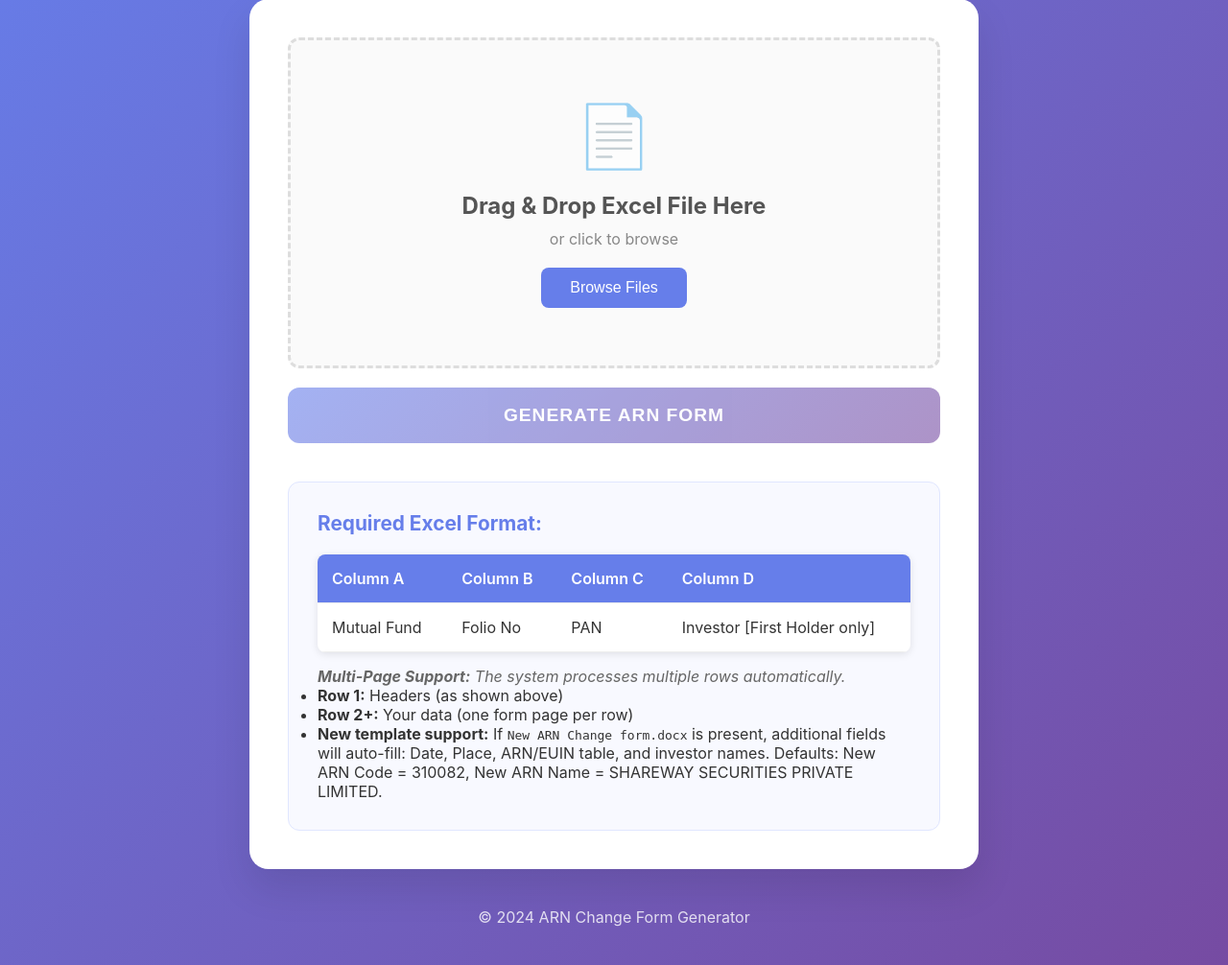
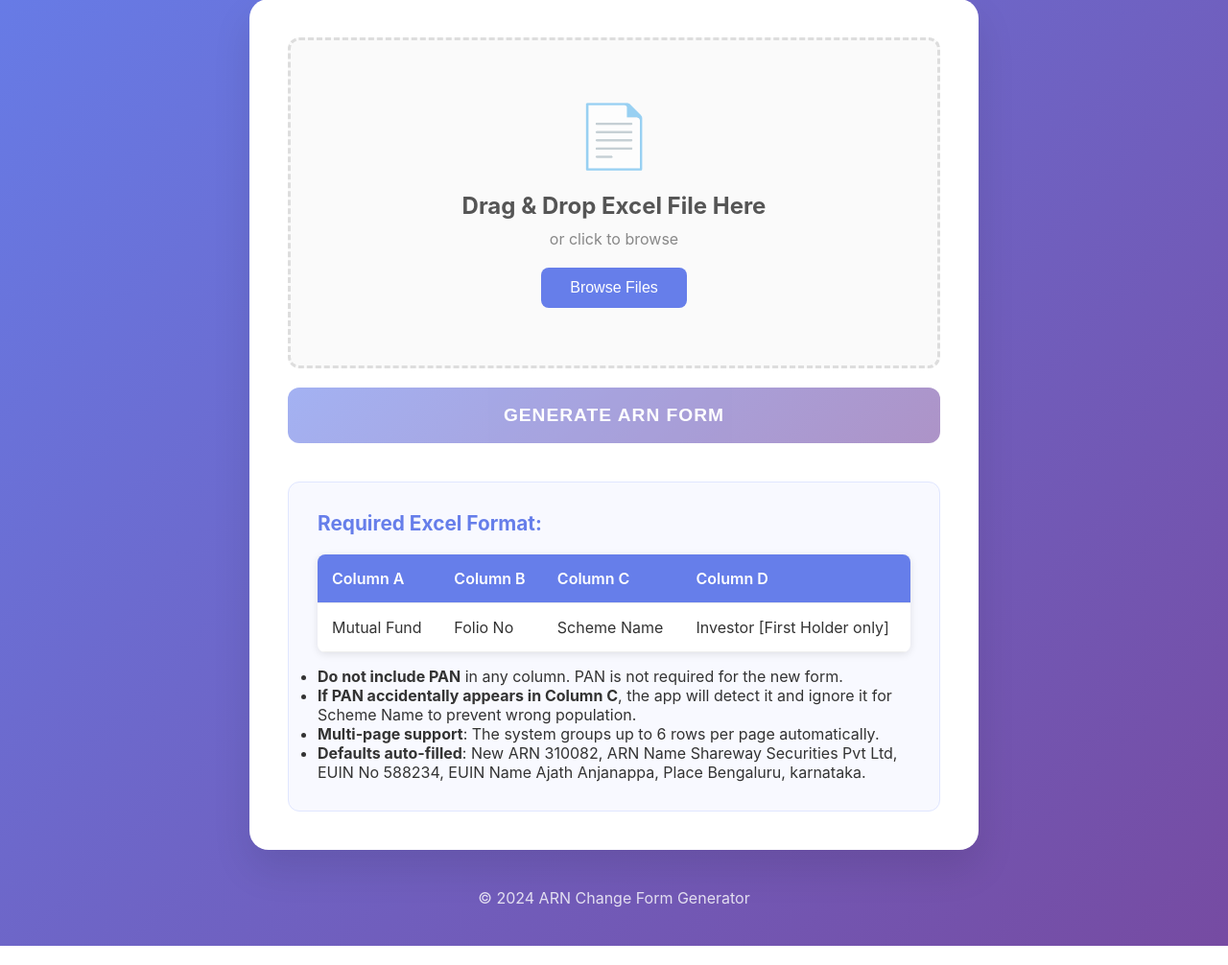
Before and after one commit to mansanitizer/ARNFORM, a Flask app: page / in a window 1280 px wide. Shown: the part 141-1147 px from the top of the page at 96% size. Run offline with Flask 3, Linux system fonts and the light colour scheme.

Commit message:
feat: Excel mapping + PAN guard
- Map Scheme Name from Column A; use Column C only if not PAN
- Detect and ignore PANs in Column C for scheme population
- Update frontend Excel format guidance and defaults text
- Header shows 'Multiple' MF and 6-rows-per-page info

```diff
--- a/app.py
+++ b/app.py
@@ -8,6 +8,7 @@ import os
 import tempfile
 from datetime import datetime
 from werkzeug.utils import secure_filename
+import re
 
 app = Flask(__name__)
 app.secret_key = 'your-secret-key-here'  # Change this to a random secret key
@@ -31,12 +32,20 @@ def allowed_file(filename):
     return '.' in filename and filename.rsplit('.', 1)[1].lower() in ALLOWED_EXTENSIONS
 
 
+def _looks_like_pan(value: str) -> bool:
+    """Detect if a string looks like a PAN number (e.g., ABCDE1234F)."""
+    if value is None:
+        return False
+    s = str(value).strip().upper().replace(" ", "")
+    return bool(re.fullmatch(r"[A-Z]{5}[0-9]{4}[A-Z]", s))
+
+
 def read_excel_data(excel_file_path):
     """Read data from Excel file and return as list of dictionaries (one per row).
     Expected columns:
-      A: Mutual Fund
+      A: Scheme Name
       B: Folio No
-      C: Scheme Name (PAN no longer required)
+      C: (optional) Scheme Name or PAN (ignored as scheme if PAN detected)
       D: Investor [First Holder only]
     """
     print(f"[DEBUG] Starting Excel file reading: {excel_file_path}")
@@ -48,59 +57,60 @@ def read_excel_data(excel_file_path):
         print(f"[DEBUG] Sheet name: {sheet.title}")
         print(f"[DEBUG] Max row: {sheet.max_row}, Max column: {sheet.max_column}")
 
-        # Get all data rows (row 1 contains headers, data starts from row 2)
         data_rows = []
         max_row = sheet.max_row
 
         print(f"[DEBUG] Processing rows 2 to {max_row}")
 
-        for row_num in range(2, max_row + 1):  # Start from row 2, go to last row
+        for row_num in range(2, max_row + 1):
             print(f"[DEBUG] --- Processing Row {row_num} ---")
 
             # Columns
-            mutual_fund = sheet[f'A{row_num}'].value
+            scheme_a = sheet[f'A{row_num}'].value
             folio_no = sheet[f'B{row_num}'].value
-            scheme_name = sheet[f'C{row_num}'].value
+            column_c = sheet[f'C{row_num}'].value
             investor = sheet[f'D{row_num}'].value
 
-            print(f"[DEBUG] Raw values: MF='{mutual_fund}' (type: {type(mutual_fund)})")
-            print(f"[DEBUG] Raw values: FN='{folio_no}' (type: {type(folio_no)})")
-            print(f"[DEBUG] Raw values: SCHEME='{scheme_name}' (type: {type(scheme_name)})")
-            print(f"[DEBUG] Raw values: INV='{investor}' (type: {type(investor)})")
+            print(f"[DEBUG] Raw values: A='{scheme_a}' (type: {type(scheme_a)})")
+            print(f"[DEBUG] Raw values: B='{folio_no}' (type: {type(folio_no)})")
+            print(f"[DEBUG] Raw values: C='{column_c}' (type: {type(column_c)})")
+            print(f"[DEBUG] Raw values: D/INV='{investor}' (type: {type(investor)})")
 
-            # Convert to strings and strip whitespace for better empty detection
-            mutual_fund_str = str(mutual_fund).strip() if mutual_fund is not None else ''
+            # Normalize
+            scheme_a_str = str(scheme_a).strip() if scheme_a is not None else ''
             folio_no_str = str(folio_no).strip() if folio_no is not None else ''
-            scheme_name_str = str(scheme_name).strip() if scheme_name is not None else ''
+            col_c_str = str(column_c).strip() if column_c is not None else ''
             investor_str = str(investor).strip() if investor is not None else ''
 
-            print(f"[DEBUG] Processed values: MF='{mutual_fund_str}'")
-            print(f"[DEBUG] Processed values: FN='{folio_no_str}'")
-            print(f"[DEBUG] Processed values: SCHEME='{scheme_name_str}'")
-            print(f"[DEBUG] Processed values: INV='{investor_str}'")
+            # Detect PAN in column C; if not PAN and non-empty, allow as override for scheme
+            pan_from_c = col_c_str.upper().replace(" ", "") if _looks_like_pan(col_c_str) else ''
+            scheme_from_c = '' if pan_from_c else col_c_str
 
-            # Skip row if all cells are empty or contain only 'None'
+            # Final scheme name: prefer Column C when provided and not PAN; else Column A
+            scheme_name_str = scheme_from_c if scheme_from_c else scheme_a_str
+            # PAN for backward compatibility
+            pan_str = pan_from_c
+
+            print(f"[DEBUG] Processed: SCHEME_A='{scheme_a_str}', SCHEME_C='{scheme_from_c}', SCHEME_FINAL='{scheme_name_str}', PAN_FROM_C='{pan_str}'")
+            print(f"[DEBUG] Processed: FOLIO='{folio_no_str}', INVESTOR='{investor_str}'")
+
             has_data = any([
-                mutual_fund_str and mutual_fund_str != 'None',
+                scheme_name_str and scheme_name_str != 'None',
                 folio_no_str and folio_no_str != 'None',
-                scheme_name_str and scheme_name_str != 'None',
                 investor_str and investor_str != 'None'
             ])
-
             print(f"[DEBUG] Row {row_num} has data: {has_data}")
-
             if not has_data:
                 print(f"[DEBUG] SKIPPING empty row {row_num}")
                 continue
 
-            # Build row data
             data = {
-                'mutual_fund': mutual_fund_str,
+                # Use a generic header indicator for the new template
+                'mutual_fund': 'Multiple',
                 'folio_no': folio_no_str,
                 'scheme_name': scheme_name_str,
                 'investor': investor_str,
-                # PAN is no longer required; keep empty to maintain backward compatibility if old template is used.
-                'pan': '',
+                'pan': pan_str,
                 # Hardcoded values
                 'old_arn_code': '',
                 'old_arn_name': '',
@@ -108,12 +118,10 @@ def read_excel_data(excel_file_path):
                 'new_arn_name': DEFAULT_NEW_ARN_NAME,
                 'new_sub_arn_code': '',
                 'new_euin_code': DEFAULT_EUIN_CODE,
-                # Hardcoded names
                 'sub_distributor_name': '',
                 'euin_name': DEFAULT_EUIN_NAME,
                 'arn_euin_holder_signature': '',
                 'new_distributor_staff_info': '',
-                # Defaults for new template
                 'place': DEFAULT_PLACE,
             }
             data_rows.append(data)
@@ -125,7 +133,6 @@ def read_excel_data(excel_file_path):
         print(f"[DEBUG] ERROR reading Excel file: {str(e)}")
         return None
     finally:
-        # Ensure workbook is properly closed
         if workbook:
             workbook.close()
             print(f"[DEBUG] Excel workbook closed")
--- a/templates/index.html
+++ b/templates/index.html
@@ -63,16 +63,16 @@
                             <tr>
                                 <td>Mutual Fund</td>
                                 <td>Folio No</td>
-                                <td>PAN</td>
+                                <td>Scheme Name</td>
                                 <td>Investor [First Holder only]</td>
                             </tr>
                         </tbody>
                     </table>
-                    <p><strong>Multi-Page Support:</strong> The system processes multiple rows automatically.</p>
                     <ul>
-                        <li><strong>Row 1:</strong> Headers (as shown above)</li>
-                        <li><strong>Row 2+:</strong> Your data (one form page per row)</li>
-                        <li><strong>New template support:</strong> If <code>New ARN Change form.docx</code> is present, additional fields will auto-fill: Date, Place, ARN/EUIN table, and investor names. Defaults: New ARN Code = 310082, New ARN Name = SHAREWAY SECURITIES PRIVATE LIMITED.</li>
+                        <li><strong>Do not include PAN</strong> in any column. PAN is not required for the new form.</li>
+                        <li><strong>If PAN accidentally appears in Column C</strong>, the app will detect it and ignore it for Scheme Name to prevent wrong population.</li>
+                        <li><strong>Multi-page support</strong>: The system groups up to 6 rows per page automatically.</li>
+                        <li><strong>Defaults auto-filled</strong>: New ARN 310082, ARN Name Shareway Securities Pvt Ltd, EUIN No 588234, EUIN Name Ajath Anjanappa, Place Bengaluru, karnataka.</li>
                     </ul>
                 </div>
             </div>
@@ -119,26 +119,17 @@
         });
 
         function handleFile(file) {
-            // Check file type
-            const allowedTypes = ['application/vnd.openxmlformats-officedocument.spreadsheetml.sheet', 'application/vnd.ms-excel'];
             const fileExtension = file.name.split('.').pop().toLowerCase();
-
             if (!['xlsx', 'xls'].includes(fileExtension)) {
                 alert('Please select a valid Excel file (.xlsx or .xls)');
                 return;
             }
-
-            // Update file input
             const dataTransfer = new DataTransfer();
             dataTransfer.items.add(file);
             fileInput.files = dataTransfer.files;
-
-            // Show file info
             fileName.textContent = file.name;
             fileSize.textContent = formatFileSize(file.size);
             fileInfo.style.display = 'block';
-
-            // Enable upload button
             uploadBtn.disabled = false;
             uploadBtn.textContent = 'Generate ARN Form';
         }
@@ -151,7 +142,6 @@
             return parseFloat((bytes / Math.pow(k, i)).toFixed(2)) + ' ' + sizes[i];
         }
 
-        // Form submission
         document.getElementById('uploadForm').addEventListener('submit', function(e) {
             uploadBtn.disabled = true;
             uploadBtn.textContent = 'Generating...';
```
